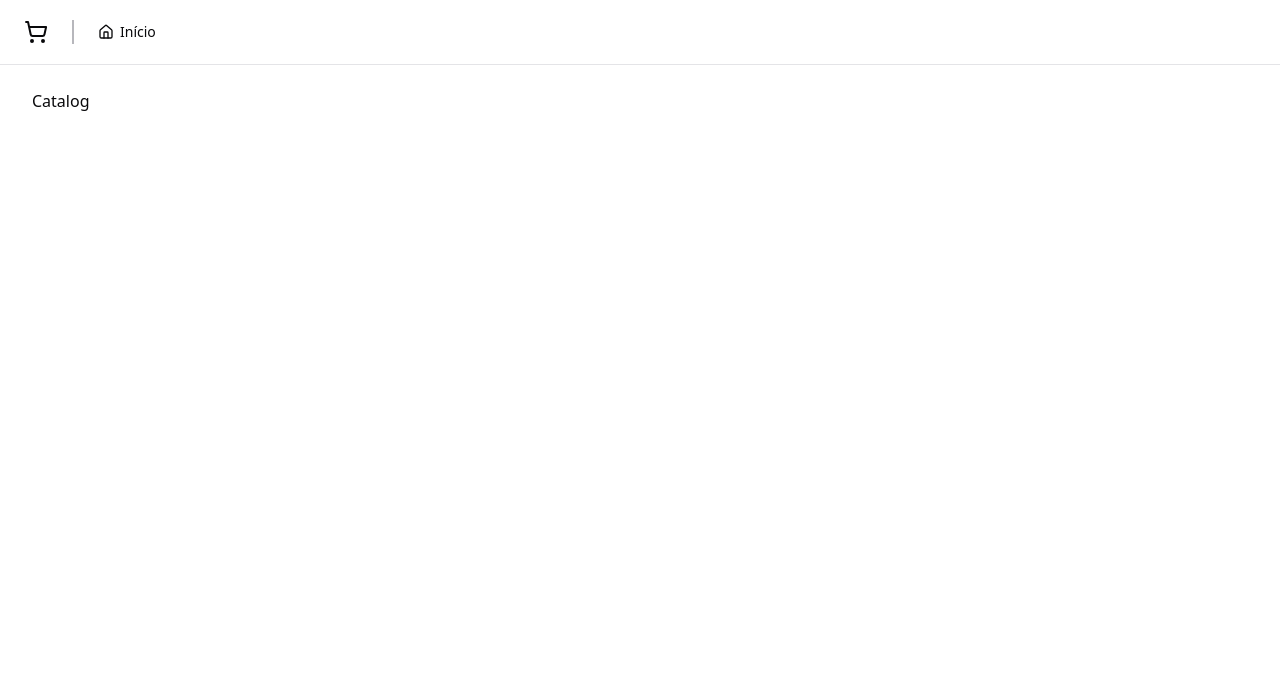
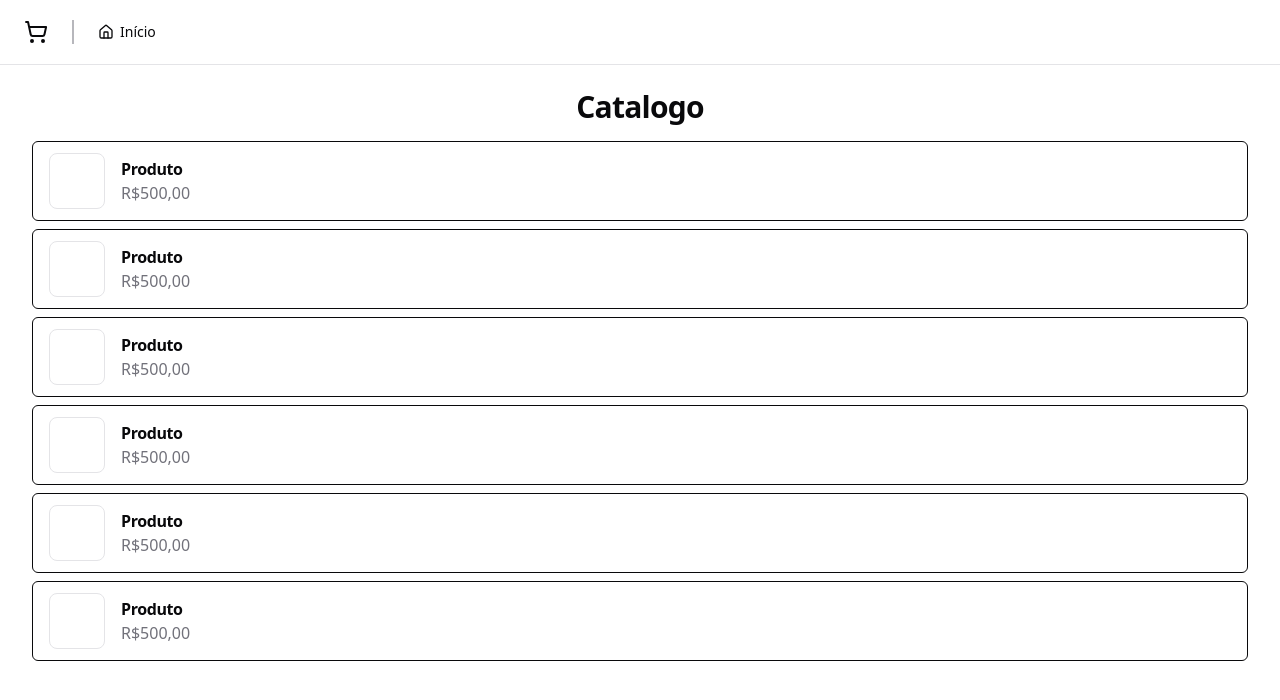
Before and after one commit to Lucasantos-S/cart.shop, a React (Vite) app: page / in a window 1280 px wide. Shown: the top 700 px of the page. Built offline with nearby package versions, Linux system fonts and the light colour scheme.

Commit message:
feat: catalog product card created

```diff
--- /dev/null
+++ b/src/page/catalog/catalog-product-card.tsx
@@ -0,0 +1,16 @@
+import { Link } from 'react-router-dom'
+
+export default function CatalogProductCard() {
+  return (
+    <Link
+      to={'/product'}
+      className="flex h-20 w-full cursor-pointer items-center space-x-4 rounded-md border border-card-foreground p-4"
+    >
+      <div className="h-14 w-14 rounded-lg border " />
+      <div className="flex flex-col">
+        <h2 className="text-base font-bold tracking-tight">Produto</h2>
+        <p className="text-muted-foreground">R$500,00</p>
+      </div>
+    </Link>
+  )
+}
--- a/src/page/catalog/index.tsx
+++ b/src/page/catalog/index.tsx
@@ -1,11 +1,23 @@
-import React from 'react'
 import { Helmet } from 'react-helmet-async'
+
+import CatalogProductCard from './catalog-product-card'
 
 export default function Catalog() {
   return (
     <>
       <Helmet title="Catalogo" />
-      <h1>Catalog</h1>
+      <div className="flex w-screen flex-col  space-y-4">
+        <header className="w-full  ">
+          <h1 className=" text-center text-3xl font-bold tracking-tight">
+            Catalogo
+          </h1>
+        </header>
+        <main className="flex flex-1 flex-col space-y-2 overflow-y-auto">
+          {Array.from({ length: 6 }, (_, index) => (
+            <CatalogProductCard key={index} />
+          ))}
+        </main>
+      </div>
     </>
   )
 }
```
